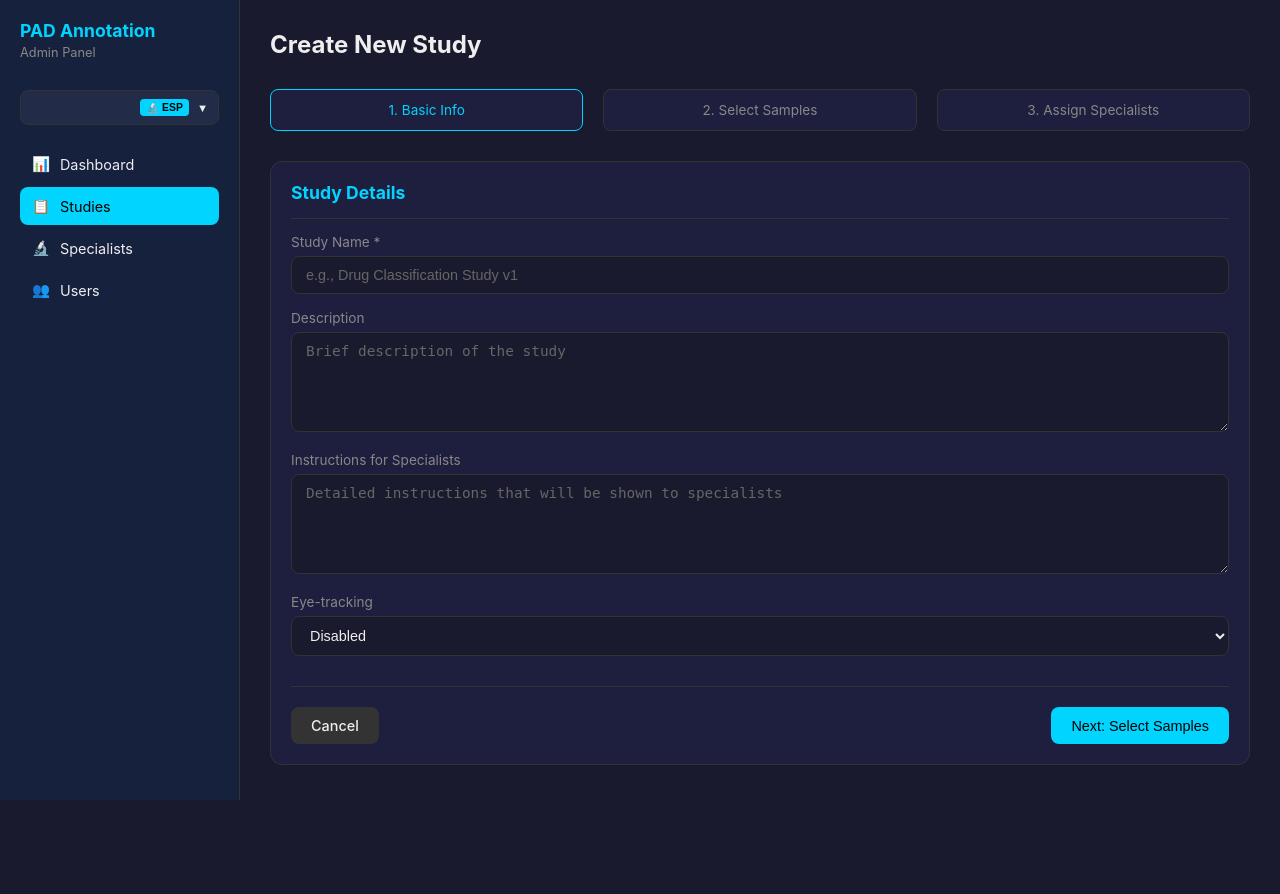
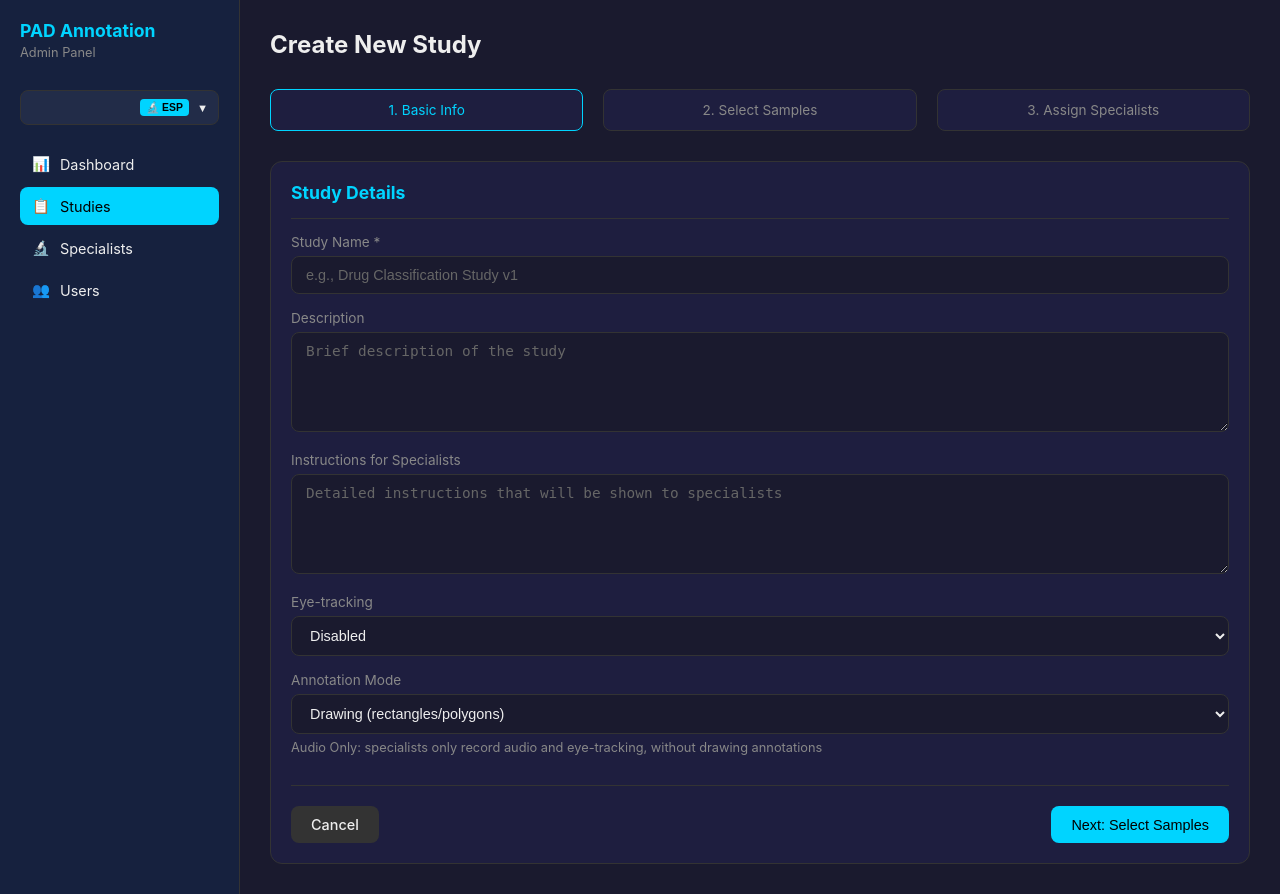
Before and after one commit to psaboia/pad-salience-annotations, a FastAPI app: template frontend/templates/admin/study_new.html in a window 1280 px wide. Before the commit the page ends 800 px from the top, so only its background shows below. Run offline with FastAPI, Linux system fonts and the light colour scheme; the template is opened without the code that fills it, so the values that code supplies are empty; parts of the project's set-up code (start-up, migrations or seed data) failed here and were passed over.

Commit message:
feat: add annotation_mode for audio-only studies
- Add annotation_mode field to studies (drawing/audio_only)
- Migration 009 adds the new field
- Update study creation form with annotation mode dropdown
- Hide drawing tools in annotation interface when audio_only
- Show audio-only notice when drawing is disabled
- Disable canvas interactions in audio-only mode

```diff
--- a/app/database.py
+++ b/app/database.py
@@ -372,15 +372,16 @@ async def create_study(
     created_by: int,
     description: Optional[str] = None,
     instructions: Optional[str] = None,
-    eyetracking_mode: str = "disabled"
+    eyetracking_mode: str = "disabled",
+    annotation_mode: str = "drawing"
 ) -> int:
     """Create a new study."""
     cursor = await db.execute(
         """
-        INSERT INTO studies (name, description, instructions, created_by, eyetracking_mode)
-        VALUES (?, ?, ?, ?, ?)
+        INSERT INTO studies (name, description, instructions, created_by, eyetracking_mode, annotation_mode)
+        VALUES (?, ?, ?, ?, ?, ?)
         """,
-        (name, description, instructions, created_by, eyetracking_mode)
+        (name, description, instructions, created_by, eyetracking_mode, annotation_mode)
     )
     await db.commit()
     return cursor.lastrowid
@@ -499,7 +500,7 @@ async def get_specialist_assignments(
     cursor = await db.execute(
         """
         SELECT a.*, e.name as study_name, e.description, e.instructions,
-               e.status as study_status, e.eyetracking_mode
+               e.status as study_status, e.eyetracking_mode, e.annotation_mode
         FROM assignments a
         JOIN studies e ON a.study_id = e.id
         WHERE a.specialist_id = ? AND e.status IN ('active', 'paused')
--- a/app/models/annotations.py
+++ b/app/models/annotations.py
@@ -96,6 +96,7 @@ class SessionProgressResponse(BaseModel):
     is_complete: bool = False
     next_sample: Optional[SampleInfo] = None
     eyetracking_mode: Optional[str] = "disabled"  # 'disabled' or 'required'
+    annotation_mode: Optional[str] = "drawing"  # 'drawing' or 'audio_only'
 
 
 # Legacy models for backward compatibility
--- a/app/models/studies.py
+++ b/app/models/studies.py
@@ -10,6 +10,7 @@ class StudyCreate(BaseModel):
     description: Optional[str] = None
     instructions: Optional[str] = None
     eyetracking_mode: Optional[str] = "disabled"  # 'disabled' or 'required'
+    annotation_mode: Optional[str] = "drawing"  # 'drawing' or 'audio_only'
 
 
 class StudyUpdate(BaseModel):
@@ -19,6 +20,7 @@ class StudyUpdate(BaseModel):
     instructions: Optional[str] = None
     status: Optional[str] = None
     eyetracking_mode: Optional[str] = None  # 'disabled' or 'required'
+    annotation_mode: Optional[str] = None  # 'drawing' or 'audio_only'
 
 
 class StudyResponse(BaseModel):
@@ -29,6 +31,7 @@ class StudyResponse(BaseModel):
     instructions: Optional[str] = None
     status: str
     eyetracking_mode: Optional[str] = "disabled"  # 'disabled' or 'required'
+    annotation_mode: Optional[str] = "drawing"  # 'drawing' or 'audio_only'
     created_by: int
     created_at: Optional[str] = None
     updated_at: Optional[str] = None
@@ -79,6 +82,7 @@ class AssignmentResponse(BaseModel):
     description: Optional[str] = None
     instructions: Optional[str] = None
     eyetracking_mode: Optional[str] = None
+    annotation_mode: Optional[str] = None
     specialist_name: Optional[str] = None
     specialist_email: Optional[str] = None
 
--- a/app/routers/admin.py
+++ b/app/routers/admin.py
@@ -73,7 +73,8 @@ async def create_new_study(data: StudyCreate, admin: dict = Depends(require_admi
             description=data.description,
             instructions=data.instructions,
             created_by=admin["id"],
-            eyetracking_mode=data.eyetracking_mode or "disabled"
+            eyetracking_mode=data.eyetracking_mode or "disabled",
+            annotation_mode=data.annotation_mode or "drawing"
         )
         study = await get_study_by_id(db, study_id)
         return StudyResponse(**study)
--- a/frontend/templates/admin/study_new.html
+++ b/frontend/templates/admin/study_new.html
@@ -451,10 +451,12 @@
         text-align: center;
     }
 
-    .pad-import-hint {
-        margin: 10px 0 0 0;
+    .pad-import-hint,
+    .form-hint {
+        margin: 6px 0 0 0;
         font-size: 0.8rem;
         color: var(--text-muted);
+        display: block;
     }
 
     .section-divider {
@@ -690,6 +692,14 @@
                             <option value="disabled">Disabled</option>
                             <option value="required">Required (AprilTags visible)</option>
                         </select>
+                    </div>
+                    <div class="form-group">
+                        <label for="annotationMode">Annotation Mode</label>
+                        <select id="annotationMode" class="form-control">
+                            <option value="drawing">Drawing (rectangles/polygons)</option>
+                            <option value="audio_only">Audio Only (no drawing tools)</option>
+                        </select>
+                        <small class="form-hint">Audio Only: specialists only record audio and eye-tracking, without drawing annotations</small>
                     </div>
                 </form>
                 <div class="wizard-actions">
@@ -1080,7 +1090,8 @@
                 name: document.getElementById('name').value.trim(),
                 description: document.getElementById('description').value.trim() || null,
                 instructions: document.getElementById('instructions').value.trim() || null,
-                eyetracking_mode: document.getElementById('eyetrackingMode').value
+                eyetracking_mode: document.getElementById('eyetrackingMode').value,
+                annotation_mode: document.getElementById('annotationMode').value
             };
             const study = await apiCall('/api/admin/studies', {
                 method: 'POST',
```
Also changed, not shown: app/routers/specialist.py (+8 -4 lines), frontend/templates/specialist/annotate.html (+47 -1 lines), migrations/009_annotation_mode.sql (added).
